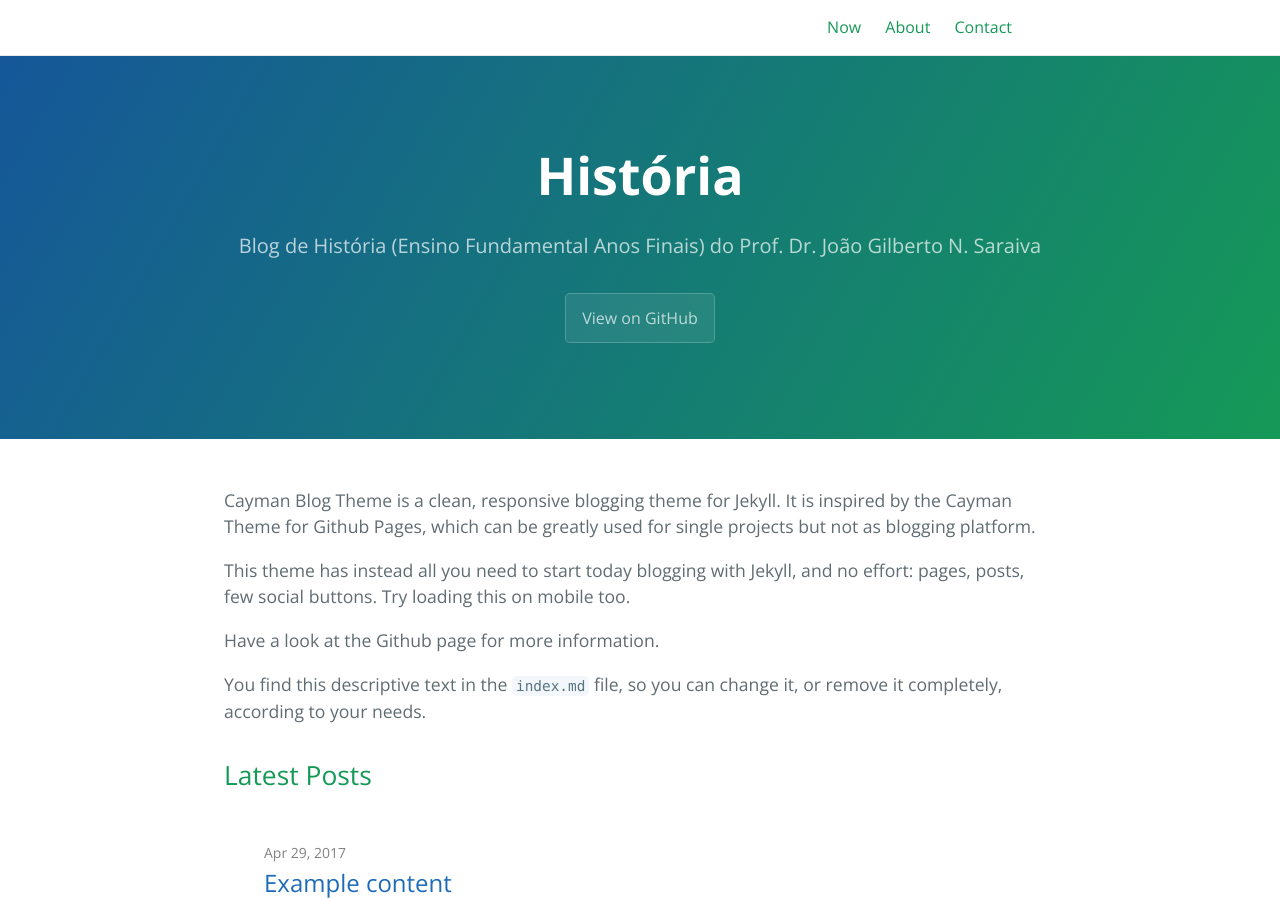
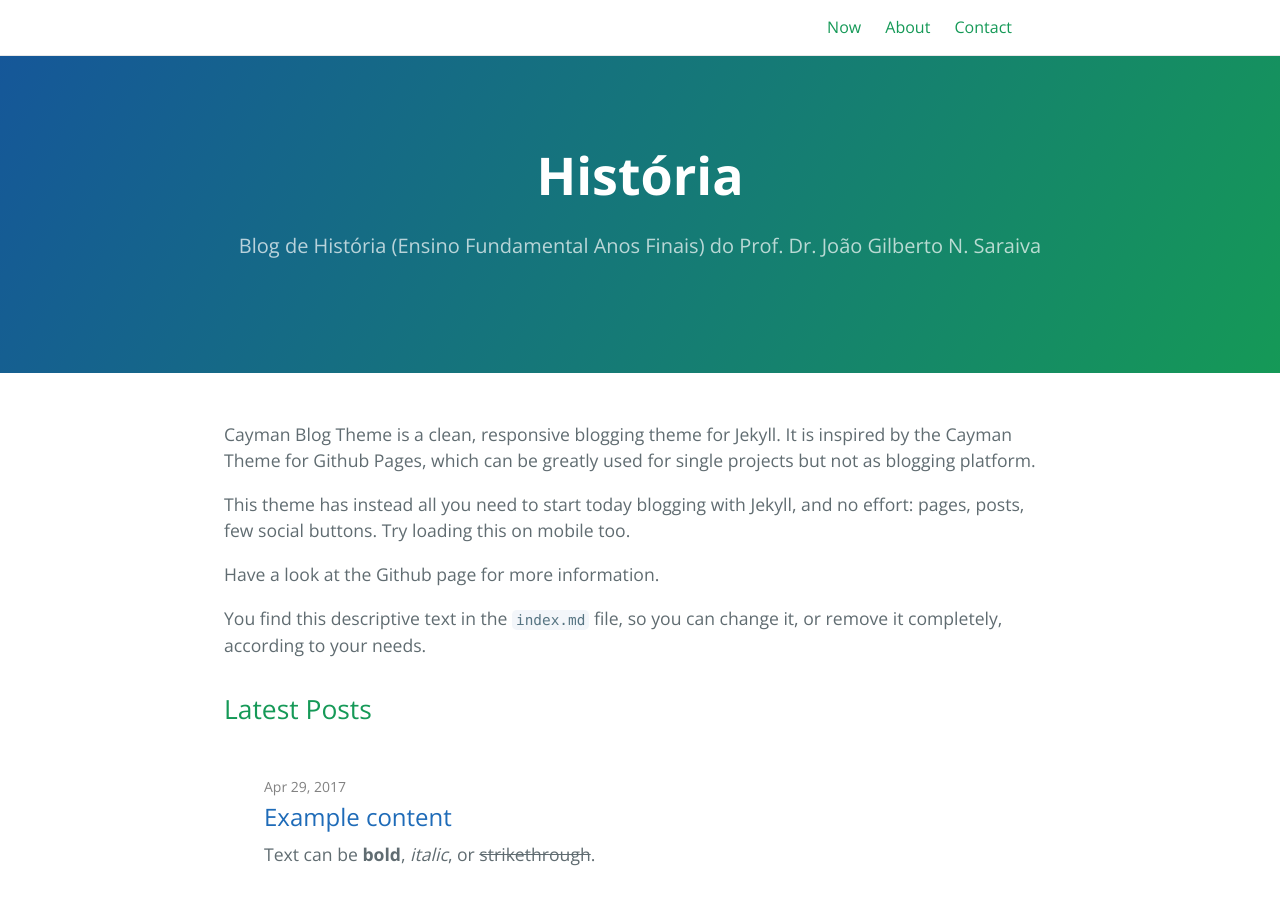
Before and after one commit to 0jonjo/arcada, a Jekyll site: the page built from index.md, in a window 1280 px wide and 900 px high. Built offline with Jekyll 4.4.1, drawn with Linux system fonts in a browser that asks for light colours.

Commit message:
Update default.html

```diff
--- a/_layouts/default.html
+++ b/_layouts/default.html
@@ -1,5 +1,5 @@
 <!DOCTYPE html>
-<html lang="{{ page.lang | default: site.lang | default: "en" }}">
+<html lang="{{ page.lang | default: site.lang | default: "pt-br" }}">
 
 <head>
 
@@ -67,8 +67,8 @@
         <section class="page-header">
             <h1 class="project-name">{{ page-title }}</h1>
             <h2 class="project-tagline">{{ page-tagline }}</h2>
-            {% if page.layout == 'home' and site.github.is_project_page %}
-            <a href="{{ site.github.repository_url }}" class="btn">View on GitHub</a>
+            <!-- {% if page.layout == 'home' and site.github.is_project_page %}
+            <a href="{{ site.github.repository_url }}" class="btn">View on GitHub</a> -->
             {% if site.show_downloads %}
             <a href="{{ site.github.zip_url }}" class="btn">Download .zip</a>
             <a href="{{ site.github.tar_url }}" class="btn">Download .tar.gz</a>
```
